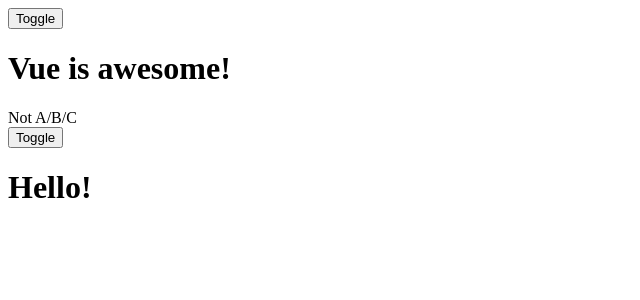
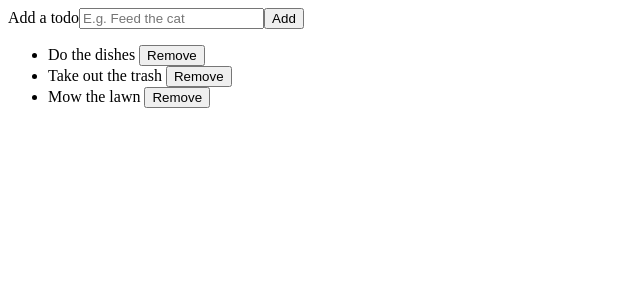
Before and after one commit to wylu/vuelab, a Vue app: page / in a window 1280 px wide. Shown: the top 300 px of the page, without its empty margins (0-640 px from the left). Built offline with nearby package versions, Linux system fonts and the light colour scheme.

Commit message:
列表渲染

```diff
--- /dev/null
+++ b/src/basic/TodoLab.vue
@@ -0,0 +1,37 @@
+<template>
+  <form v-on:submit.prevent="addNewTodo">
+    <label for="new-todo">Add a todo</label>
+    <input v-model="newTodoText" id="new-todo" placeholder="E.g. Feed the cat" />
+    <button>Add</button>
+  </form>
+  <ul>
+    <todo-item
+      v-for="(todo, index) in todos"
+      :key="todo.id"
+      :title="todo.title"
+      @remove="todos.splice(index, 1)"
+    ></todo-item>
+  </ul>
+</template>
+
+<script setup lang="ts">
+import { ref } from 'vue'
+import TodoItem from '../components/TodoItem.vue'
+
+const newTodoText = ref('')
+const todos = ref([
+  { id: 1, title: 'Do the dishes' },
+  { id: 2, title: 'Take out the trash' },
+  { id: 3, title: 'Mow the lawn' }
+])
+
+let nextTodoId = 4
+
+function addNewTodo() {
+  todos.value.push({
+    id: nextTodoId++,
+    title: newTodoText.value
+  })
+  newTodoText.value = ''
+}
+</script>
--- /dev/null
+++ b/src/components/TodoItem.vue
@@ -0,0 +1,11 @@
+<template>
+  <li>
+    {{ title }}
+    <button @click="$emit('remove')">Remove</button>
+  </li>
+</template>
+
+<script setup lang="ts">
+defineProps(['title'])
+defineEmits(['remove'])
+</script>
--- a/src/mainlab.ts
+++ b/src/mainlab.ts
@@ -1,6 +1,8 @@
 import { createApp } from 'vue'
-import ConditionalLab from './basic/ConditionalLab.vue'
+// import ListLab from './basic/ListLab.vue'
+import TodoLab from './basic/TodoLab.vue'
 
-const app = createApp(ConditionalLab)
+// const app = createApp(ListLab)
+const app = createApp(TodoLab)
 
 app.mount('#app')
```
Also changed, not shown: src/basic/ListLab.vue (added, +58 -0 lines).
